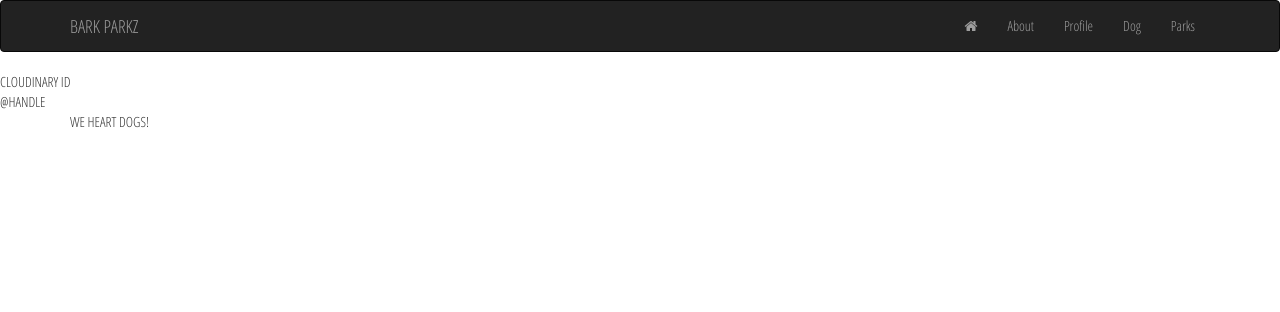
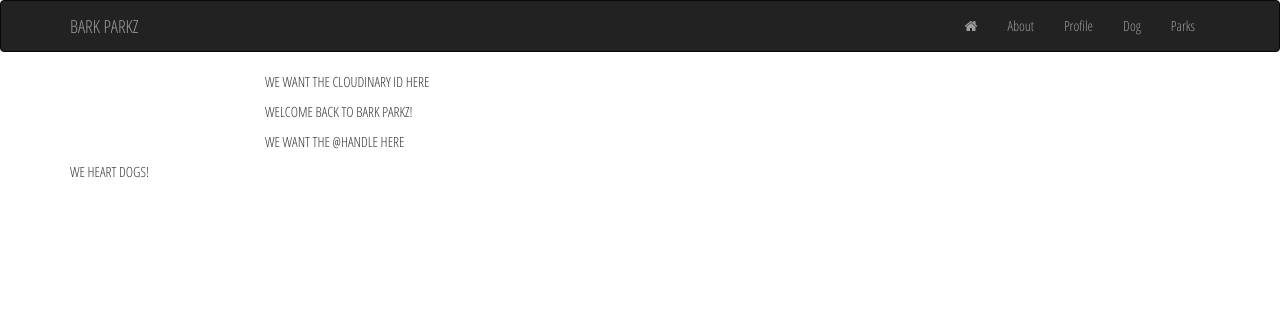
Before and after one commit to littleloveprint/dog-social, a PHP site: page /static-ui/profile.php in a window 1280 px wide. Shown: the top 312 px of the page. Run offline with PHP 8.4, Linux system fonts and the light colour scheme; some libraries are stand-ins or nearby versions.

Commit message:
Locations of cloudinary id and at handle sorted --

```diff
--- a/static-ui/profile.php
+++ b/static-ui/profile.php
@@ -8,8 +8,44 @@
 		<?php require_once("library/header.php");?>
 
 		<main class="class">
-			CLOUDINARY ID<br>
-			@HANDLE
+			<div class="container">
+				<div class="row">
+					<div class="col-md-offset-2 col-md-4">
+						<p>WE WANT THE CLOUDINARY ID HERE</p>
+						<p>WELCOME BACK TO BARK PARKZ!</p>
+					</div>
+				</div>
+				<div class="row">
+					<div class="col-md-offset-2 col-md-4">
+						<p>WE WANT THE @HANDLE HERE</p>
+					</div>
+				</div>
+			</div>
+
+
+
+
+
+
+
+
+
+
+
+
+
+
+
+
+
+
+
+
+
+
+
+
+
 
 			<?php require_once("library/footer.php");?>
 		</main>
```
